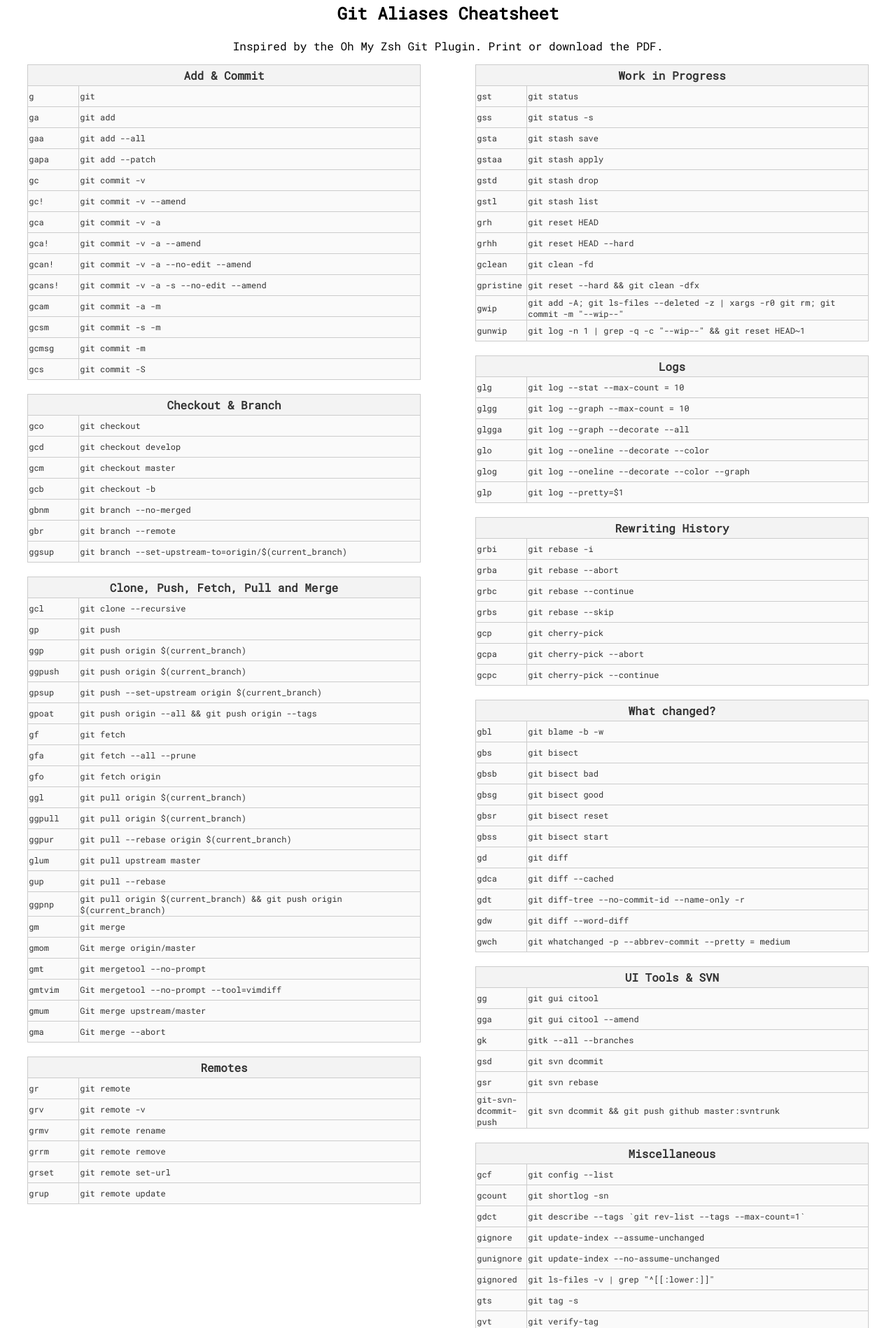
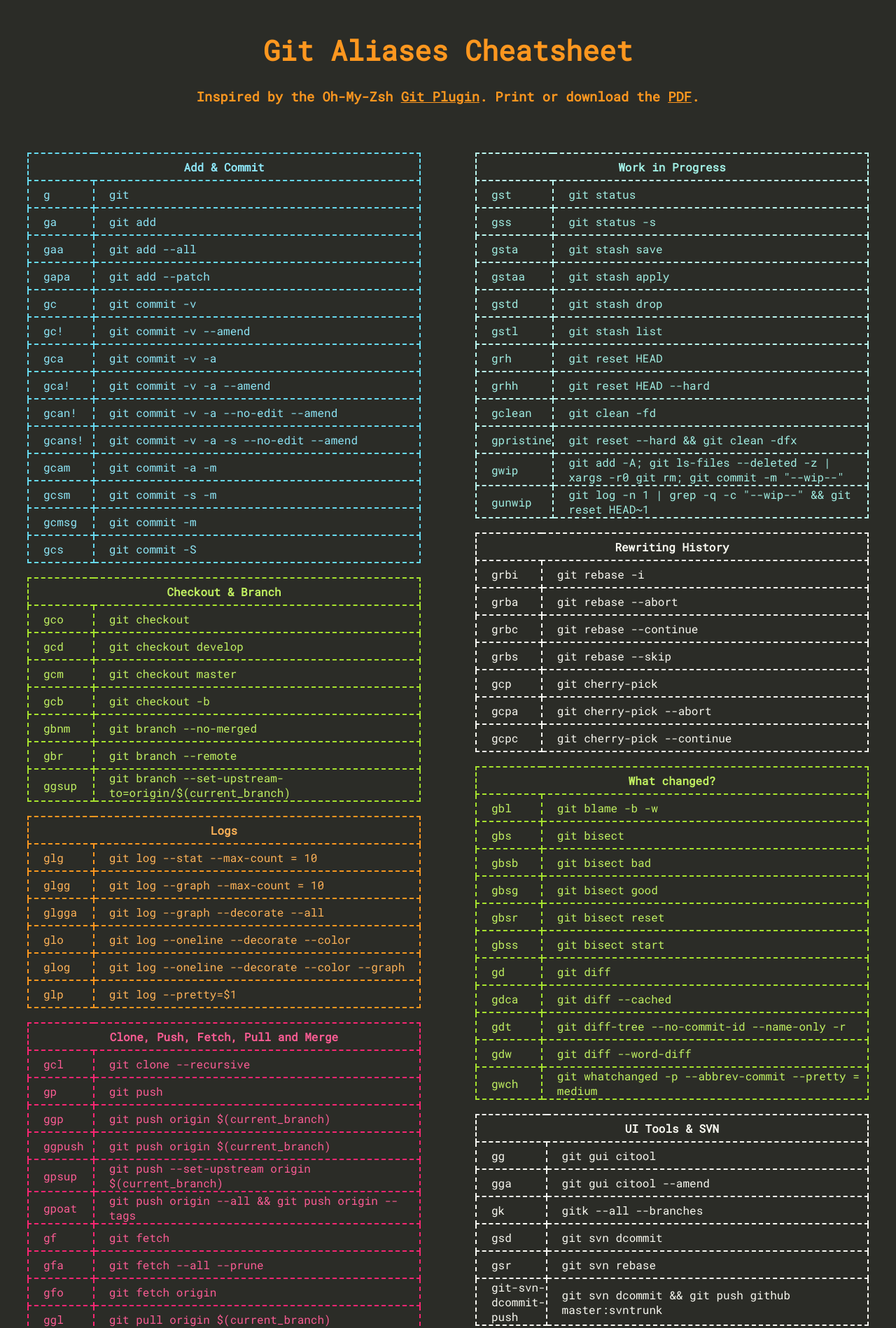
Before and after one commit to hschne/git-aliases, a plain HTML site: page index.html in a window 1280 px wide. Shown: the part 5-1903 px from the top of the page at 70% size. Drawn offline with Linux system fonts and the light colour scheme.

Commit message:
Add color scheme

```diff
--- a/default.css
+++ b/default.css
@@ -1,15 +1,67 @@
+:root {
+    --black: #2B2C27;
+
+    --orange: #FD971F;
+    --blue: #66D9EF;
+    --green: #A6E22E;
+    --red: #F92672;
+    --violet: #b791ff;
+    --turqouise: #A1EFE4;
+    --white: #F8F8F2;
+
+    --light-red: #FC5C94;
+    --light-orange: #FEB257;
+    --light-blue: #8DE6F7;
+    --light-violet: #C2A1FF;
+    --light-turquoise: #BBF7EF;
+    --light-white: #F8F8F0;
+    --light-green: #C1F161;
+
+    --table-text-color: var(--green);
+    --table-border-color: var(--green);
+    --header-color: var(--orange);
+    --footer-color: var(--orange)
+}
+
 body {
     font-family: 'Roboto Mono', Arial, sans-serif;
+    background: var(--black);
+    font-size: 1em;
+
+}
+
+::selection {
+    background: rgba(0, 0, 0, 0.99);
+    color: #FFF;
+}
+
+::-moz-selection {
+    background: rgba(0, 0, 0, 0.99);
+    color: #FFF;
 }
 
 .container {
     -webkit-columns: 4 500px;
     -moz-columns: 4 500px;
     columns: 4 500px;
+
 }
 
 header {
+    padding-top: 15px;
     text-align: center;
+    height: 200px;
+    color: var(--header-color);
+}
+
+h1 {
+    font-size: 2.5em;
+}
+
+a {
+    text-decoration: underline;
+    font-style: normal;
+    color: var(--orange);
 }
 
 footer {
@@ -17,6 +69,18 @@ footer {
     bottom: 0;
     width: 100%;
     text-align: center;
+    margin: auto;
+    color: var(--footer-color);
+}
+
+footer .copyright {
+    padding-left: 1em;
+    float: left;
+}
+
+footer .github {
+    padding-right: 1em;
+    float: right;
 }
 
 table {
@@ -24,7 +88,7 @@ table {
     page-break-inside: avoid;
     break-inside: avoid;
     width: 90%;
-    color: #333;
+    color: var(--table-text-color);
     border-collapse: collapse;
     border-spacing: 0;
     margin-bottom: 20px;
@@ -33,20 +97,68 @@ table {
 }
 
 td, th {
-    border: 1px solid #CCC;
-    height: 30px;
+    border: 2px dashed var(--table-border-color);
+    height: 35px;
 }
 
 th {
-    background: #F3F3F3;
     font-weight: bold;
 }
 
 td {
-    background: #FAFAFA;
-    font-size: 0.75em;
+    padding-left: 1.3em;
 }
 
 td:first-child {
     width: 70px;
 }
+
+#add-and-commit {
+    --table-text-color: var(--light-blue);
+    --table-border-color: var(--blue);
+}
+
+#checkout-and-branch {
+    --table-text-color: var(--light-green);
+    --table-border-color: var(--green);
+}
+
+#clone-push-fetch {
+    --table-text-color: var(--light-red);
+    --table-border-color: var(--red);
+}
+
+#remotes {
+    --table-text-color: var(--light-violet);
+    --table-border-color: var(--violet);
+}
+
+#work-in-progress {
+    --table-text-color: var(--turqouise);
+    --table-border-color: var(--light-turquoise);
+}
+
+#logs {
+    --table-text-color: var(--light-orange);
+    --table-border-color: var(--orange);
+}
+
+#rewriting-history {
+    --table-text-color: var(--light-white);
+    --table-border-color: var(--white);
+}
+
+#what-changed {
+    --table-text-color: var(--light-green);
+    --table-border-color: var(--green);
+}
+
+#ui-tools {
+    --table-text-color: var(--light-white);
+    --table-border-color: var(--white);
+}
+
+#miscellaneous {
+    --table-text-color: var(--light-red);
+    --table-border-color: var(--red);
+}
--- a/page.html
+++ b/index.html
@@ -1,13 +1,23 @@
+<!DOCTYPE html>
 <html>
 <head>
+    <meta charset="UTF-8">
     <link href='https://fonts.googleapis.com/css?family=Roboto Mono' rel='stylesheet'>
     <link href="default.css" rel="stylesheet">
     <link href="print.css" rel="stylesheet" media="print">
 </head>
 <body>
-<header class="header"><h2>Git Aliases Cheatsheet</h2><p>Inspired by the Oh My Zsh Git Plugin. Print or download the PDF.</p></header>
+<header class="header">
+
+    <h1>Git Aliases Cheatsheet</h1>
+    <h3 class="subheader">Inspired by the Oh-My-Zsh <a
+            href="https://github.com/robbyrussell/oh-my-zsh/blob/master/plugins/git/git.plugin.zsh">Git Plugin</a>.
+        Print or download the <a href="#">PDF</a>.</h3>
+
+</header>
+
 <div class="container">
-    <table>
+    <table id="add-and-commit">
         <tr>
             <th colspan="2">Add &amp; Commit</th>
         </tr>
@@ -69,7 +79,7 @@
         </tr>
     </table>
 
-    <table>
+    <table id="checkout-and-branch">
 
         <tr>
             <th colspan="2">Checkout &amp; Branch</th>
@@ -103,7 +113,36 @@
             <td>git branch --set-upstream-to=origin/$(current_branch)</td>
         </tr>
     </table>
-    <table>
+    <table id="logs">
+        <tr>
+            <th colspan="2">Logs</th>
+        </tr>
+        <tr>
+            <td>glg</td>
+            <td>git log --stat --max-count = 10</td>
+        </tr>
+        <tr>
+            <td>glgg</td>
+            <td>git log --graph --max-count = 10</td>
+        </tr>
+        <tr>
+            <td>glgga</td>
+            <td>git log --graph --decorate --all</td>
+        </tr>
+        <tr>
+            <td>glo</td>
+            <td>git log --oneline --decorate --color</td>
+        </tr>
+        <tr>
+            <td>glog</td>
+            <td>git log --oneline --decorate --color --graph</td>
+        </tr>
+        <tr>
+            <td>glp</td>
+            <td>git log --pretty=$1</td>
+        </tr>
+    </table>
+    <table id="clone-push-fetch">
         <tr>
             <th colspan="2">Clone, Push, Fetch, Pull and Merge</th>
         </tr>
@@ -192,7 +231,7 @@
             <td>Git merge --abort</td>
         </tr>
     </table>
-    <table>
+    <table id="remotes">
         <tr>
             <th colspan="2">Remotes</th>
         </tr>
@@ -221,7 +260,7 @@
             <td>git remote update</td>
         </tr>
     </table>
-    <table>
+    <table id="work-in-progress">
         <tr>
             <th colspan="2">Work in Progress</th>
         </tr>
@@ -274,36 +313,8 @@
             <td>git log -n 1 | grep -q -c "--wip--" &amp;&amp; git reset HEAD~1</td>
         </tr>
     </table>
-    <table>
-        <tr>
-            <th colspan="2">Logs</th>
-        </tr>
-        <tr>
-            <td>glg</td>
-            <td>git log --stat --max-count = 10</td>
-        </tr>
-        <tr>
-            <td>glgg</td>
-            <td>git log --graph --max-count = 10</td>
-        </tr>
-        <tr>
-            <td>glgga</td>
-            <td>git log --graph --decorate --all</td>
-        </tr>
-        <tr>
-            <td>glo</td>
-            <td>git log --oneline --decorate --color</td>
-        </tr>
-        <tr>
-            <td>glog</td>
-            <td>git log --oneline --decorate --color --graph</td>
-        </tr>
-        <tr>
-            <td>glp</td>
-            <td>git log --pretty=$1</td>
-        </tr>
-    </table>
-    <table>
+
+    <table id="rewriting-history">
         <tr>
             <th colspan="2">Rewriting History</th>
         </tr>
@@ -336,7 +347,7 @@
             <td>git cherry-pick --continue</td>
         </tr>
     </table>
-    <table>
+    <table id="what-changed">
         <tr>
             <th colspan="2">What changed?</th>
         </tr>
@@ -385,7 +396,7 @@
             <td>git whatchanged -p --abbrev-commit --pretty = medium</td>
         </tr>
     </table>
-    <table>
+    <table id="ui-tools">
         <tr>
             <th colspan="2">UI Tools &amp; SVN</th>
         </tr>
@@ -414,7 +425,7 @@
             <td>git svn dcommit &amp;&amp; git push github master:svntrunk</td>
         </tr>
     </table>
-    <table>
+    <table id="miscellaneous">
         <tr>
             <th colspan="2">Miscellaneous</th>
         </tr>
@@ -464,7 +475,10 @@
         </tr>
     </table>
 </div>
-<footer class="">Footer content goes here</footer>
+<footer><p class="copyright">Written by <a href="https://twitter.com/hschnedlitz">@hschnedlitz</a>
+    <p class="github">Source on <a href="https://github.com/hschne/git-aliases">Github</a></p>
+    <div style="clear: both"></div>
+</footer>
 </body>
 
 </html>
```
Also changed, not shown: 1 other file.
